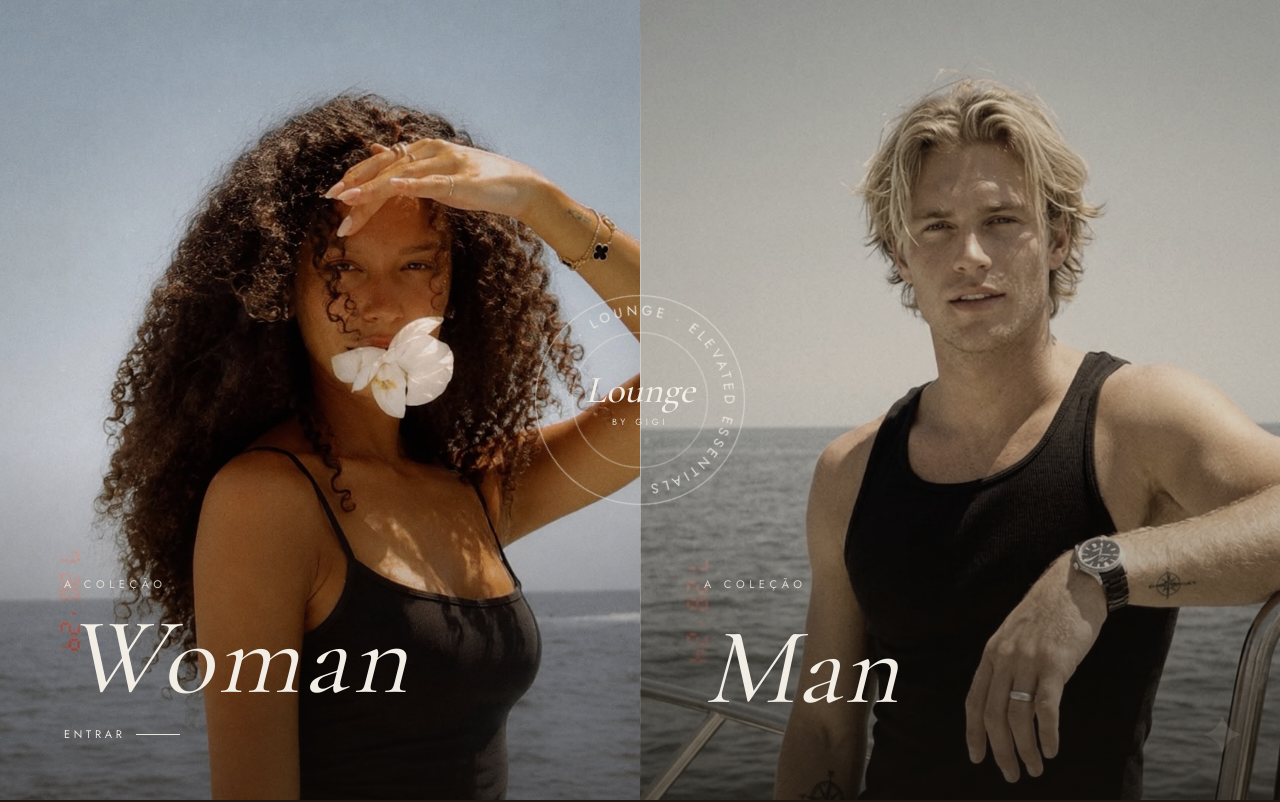
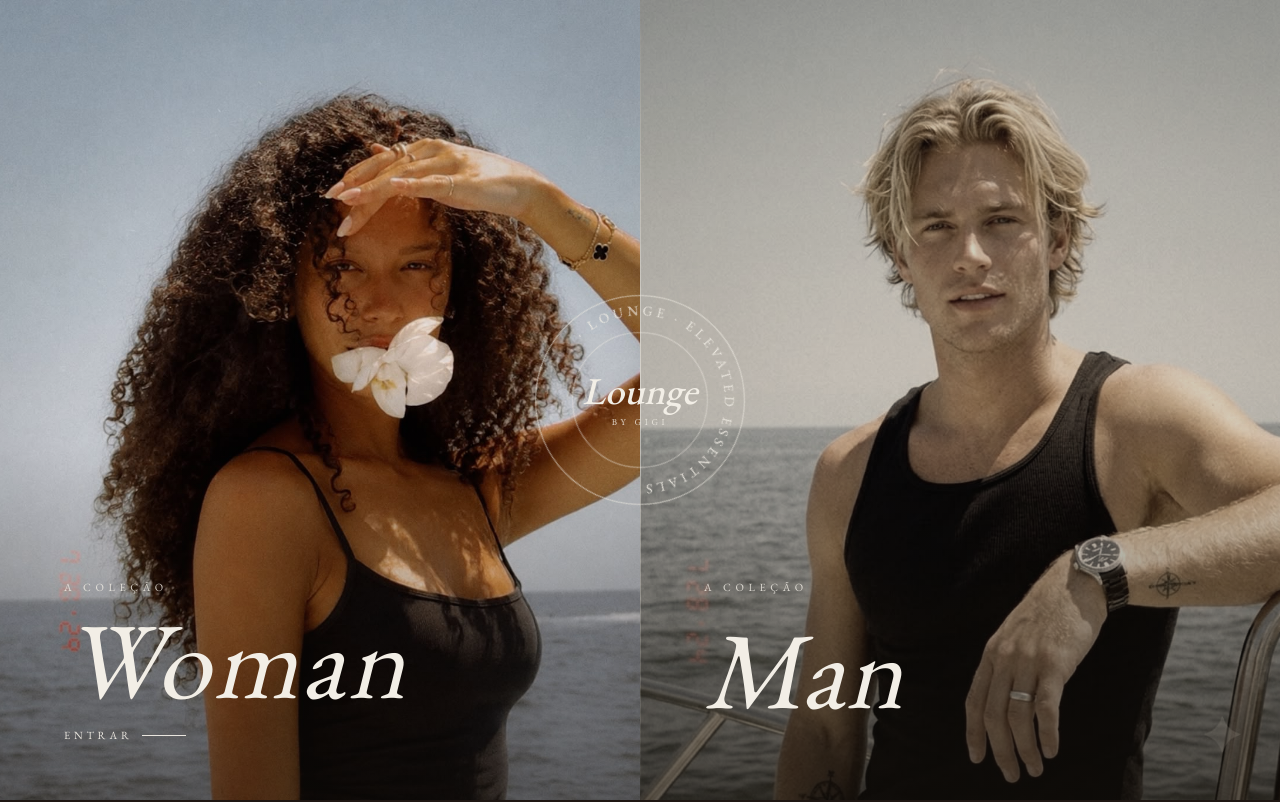
Before and after one commit to dianaalves397/loungebygigi_, a Next.js app: page / in a window 1280 px wide. Shown: the top 802 px of the page. Built offline with nearby package versions, Linux system fonts and the light colour scheme; no server answers.

Commit message:
Troca a fonte do site inteiro para uma serifada clássica (EB Garamond)
Substitui a Cormorant Garamond (títulos) + Jost (texto corrido) por EB
Garamond em ambas, a pedido, para aproximar a tipografia do site da
referência enviada — mais clássica e menos decorativa.

```diff
--- a/app/editorial.css
+++ b/app/editorial.css
@@ -11,8 +11,8 @@
   --lg-court: #4a5d45;
   --lg-riviera: #22354a;
   --lg-brass: #a98e5f;
-  --lg-display: var(--font-display, "Cormorant Garamond", Georgia, serif);
-  --lg-body: var(--font-body, "Jost", "Helvetica Neue", sans-serif);
+  --lg-display: var(--font-display, "EB Garamond", Georgia, serif);
+  --lg-body: var(--font-body, "EB Garamond", Georgia, serif);
   /* nº de colunas da grelha de produtos no telemóvel — ajustável pelo
      cliente (ver GridDensityControl). */
   --mobile-grid-cols: 3;
--- a/app/layout.tsx
+++ b/app/layout.tsx
@@ -1,5 +1,5 @@
 import type { Metadata } from "next";
-import { Cormorant_Garamond, Jost } from "next/font/google";
+import { EB_Garamond } from "next/font/google";
 import "./globals.css";
 import "./editorial.css";
 import { getCachedPublicSettings } from "@/lib/cache";
@@ -10,17 +10,20 @@ import { getCachedPublicSettings } from "@/lib/cache";
 // toda a cache estática configurada nas páginas individuais.
 export const revalidate = 3600;
 
-const displayFont = Cormorant_Garamond({
+// Serifada clássica em todo o site (títulos e texto corrido), a pedido —
+// substitui a Cormorant Garamond (títulos) + Jost (texto) anteriores.
+const displayFont = EB_Garamond({
   subsets: ["latin"],
-  weight: ["300", "400", "500", "600"],
+  weight: ["400", "500", "600"],
   style: ["normal", "italic"],
   variable: "--font-display",
   display: "swap"
 });
 
-const bodyFont = Jost({
+const bodyFont = EB_Garamond({
   subsets: ["latin"],
-  weight: ["300", "400", "500"],
+  weight: ["400", "500"],
+  style: ["normal", "italic"],
   variable: "--font-body",
   display: "swap"
 });
```
